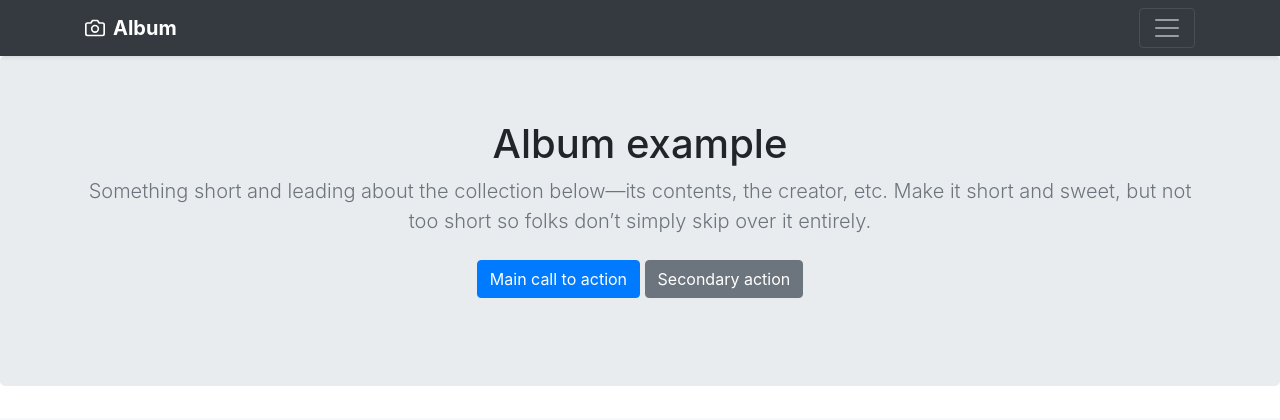
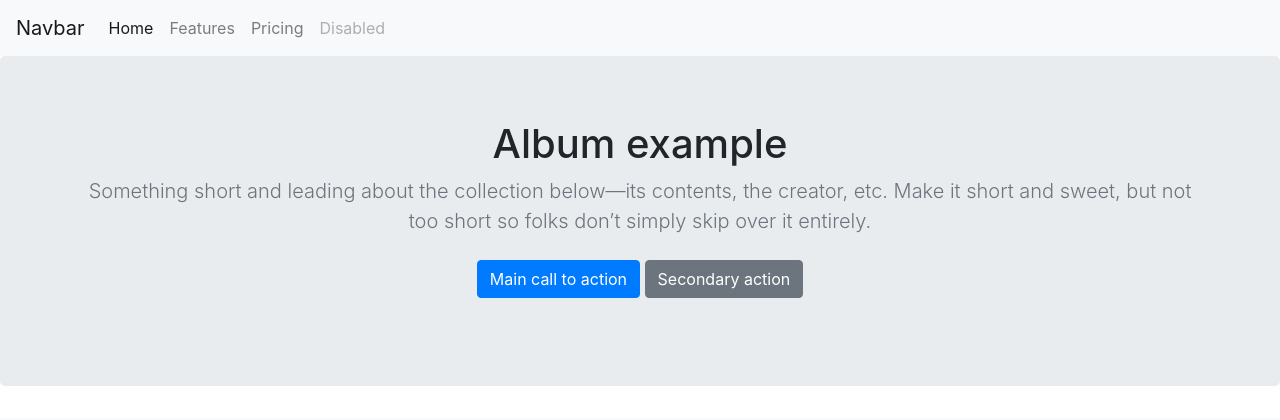
Before and after one commit to CarolinB/portfolio, a Django app: page / in a window 1280 px wide. Shown: the top 420 px of the page. Run offline with Django 3.2, Linux system fonts and the light colour scheme; some libraries are stand-ins or nearby versions.

Commit message:
changing navbar > navbar light

```diff
--- a/jobs/templates/jobs/home.html
+++ b/jobs/templates/jobs/home.html
@@ -17,36 +17,21 @@
   </head>
   <body>
     <header>
-  <div class="collapse bg-dark" id="navbarHeader">
-    <div class="container">
-      <div class="row">
-        <div class="col-sm-8 col-md-7 py-4">
-          <h4 class="text-white">About</h4>
-          <p class="text-muted">Add some information about the album below, the author, or any other background context. Make it a few sentences long so folks can pick up some informative tidbits. Then, link them off to some social networking sites or contact information.</p>
-        </div>
-        <div class="col-sm-4 offset-md-1 py-4">
-          <h4 class="text-white">Contact</h4>
-          <ul class="list-unstyled">
-            <li><a href="#" class="text-white">Follow on Twitter</a></li>
-            <li><a href="#" class="text-white">Like on Facebook</a></li>
-            <li><a href="#" class="text-white">Email me</a></li>
-          </ul>
+      <nav class="navbar navbar-expand-lg navbar-light bg-light">
+      <a class="navbar-brand" href="#">Navbar</a>
+      <button class="navbar-toggler" type="button" data-toggle="collapse" data-target="#navbarNavAltMarkup" aria-controls="navbarNavAltMarkup" aria-expanded="false" aria-label="Toggle navigation">
+        <span class="navbar-toggler-icon"></span>
+      </button>
+      <div class="collapse navbar-collapse" id="navbarNavAltMarkup">
+        <div class="navbar-nav">
+          <a class="nav-item nav-link active" href="#">Home <span class="sr-only">(current)</span></a>
+          <a class="nav-item nav-link" href="#">Features</a>
+          <a class="nav-item nav-link" href="#">Pricing</a>
+          <a class="nav-item nav-link disabled" href="#" tabindex="-1" aria-disabled="true">Disabled</a>
         </div>
       </div>
-    </div>
-  </div>
-  <div class="navbar navbar-dark bg-dark shadow-sm">
-    <div class="container d-flex justify-content-between">
-      <a href="#" class="navbar-brand d-flex align-items-center">
-        <svg xmlns="http://www.w3.org/2000/svg" width="20" height="20" viewBox="0 0 24 24" fill="none" stroke="currentColor" stroke-width="2" stroke-linecap="round" stroke-linejoin="round" class="mr-2" focusable="false" aria-hidden="true"><path d="M23 19a2 2 0 0 1-2 2H3a2 2 0 0 1-2-2V8a2 2 0 0 1 2-2h4l2-3h6l2 3h4a2 2 0 0 1 2 2z"></path><circle cx="12" cy="13" r="4"></circle></svg>
-        <strong>Album</strong>
-      </a>
-      <button class="navbar-toggler" type="button" data-toggle="collapse" data-target="#navbarHeader" aria-controls="navbarHeader" aria-expanded="false" aria-label="Toggle navigation">
-        <span class="navbar-toggler-icon"></span>
-      </button>
-    </div>
-  </div>
-</header>
+      </nav>
+    </header>
 
 <main role="main">
 
```
